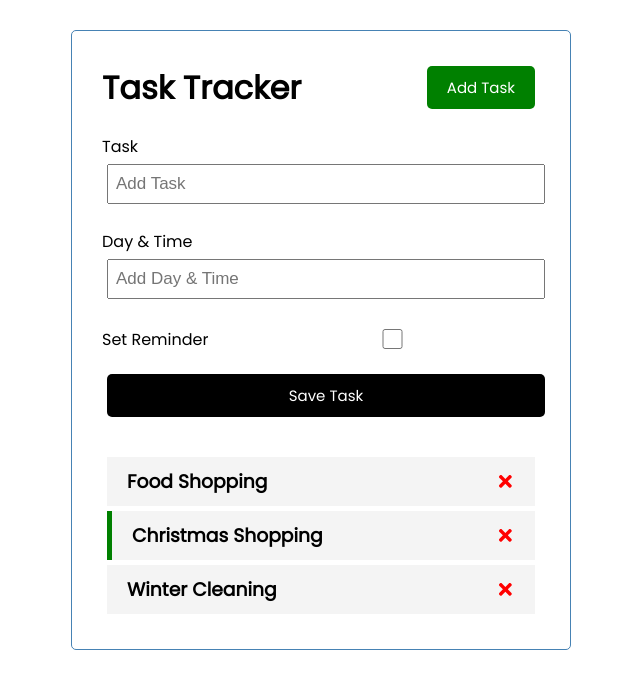
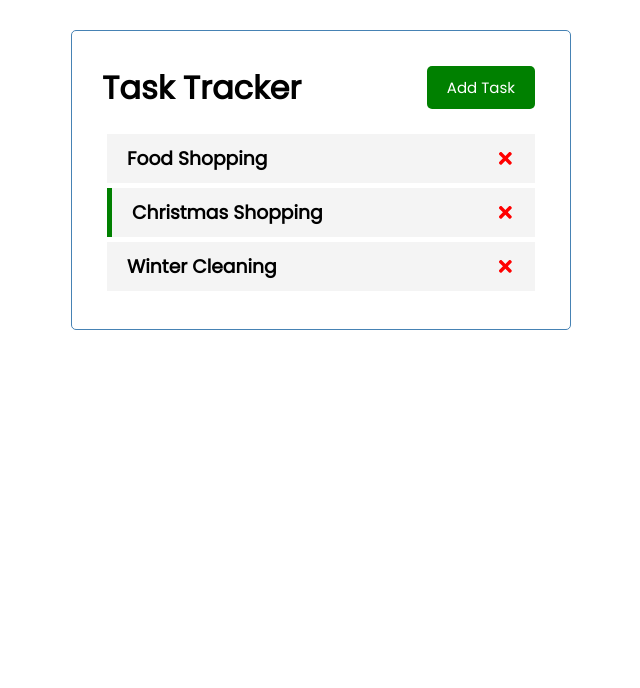
Before and after one commit to hayleyrobin/react-task-tracker, a React (Create React App) app: page / in a window 1280 px wide. Shown: the top 688 px of the page, without its empty margins (319-959 px from the left). Built offline with nearby package versions, Linux system fonts and the light colour scheme.

Commit message:
refactor: update Header component to accept onAdd prop and toggle AddTask visibility

```diff
--- a/src/App.js
+++ b/src/App.js
@@ -4,6 +4,7 @@
 import AddTask from "./components/AddTask";
 
 function App() {
+  const [showAddTask, setShowAddTask] = useState(false); // state to show/hide AddTask form
   const [tasks, setTasks] = useState([
     { id: 1, text: "Food Shopping", day: "Feb 5th at 2:30pm", reminder: false },
     { id: 2, text: "Christmas Shopping", day: "Feb 6th at 1:30pm", reminder: true },
@@ -16,6 +17,7 @@
     const newTask = { id, ...task }; // create new task object with id and task data
     setTasks([...tasks, newTask]); // add new task to tasks array
   };
+
   //Delete Task
   const deleteTask = (id) => {
     setTasks(tasks.filter((task) => task.id !== id));
@@ -31,8 +33,9 @@
 
   return (
     <div className="container">
-      <Header />
-      <AddTask onAdd={addTask} />
+      <Header onAdd={() => setShowAddTask(!showAddTask)} />
+      {/* addtask is deopendent on showAddTask state */}
+      {showAddTask && <AddTask onAdd={addTask} />}
       {/*if tasks exist, render Tasks component, else show message*/}
       {tasks.length > 0 ? (<Tasks tasks={tasks} onDelete={deleteTask} onToggle={toggleReminder} />) : ('No Tasks to Show')}
     </div>
--- a/src/components/Header.js
+++ b/src/components/Header.js
@@ -1,14 +1,11 @@
 import PropTypes from "prop-types";
 import Button from "./Button";
 
-const Header = ({ title = 'Task Tracker' }) => {
-    const onClick = () => {
-        console.log('Add Task button clicked');
-    }
+const Header = ({ title = 'Task Tracker' , onAdd }) => {
   return (
     <header className="header">
       <h1>{title}</h1>
-      <Button color="green" text="Add Task" onClick={onClick} />
+      <Button color="green" text="Add Task" onClick={onAdd} />
 
     </header>
   );
```
